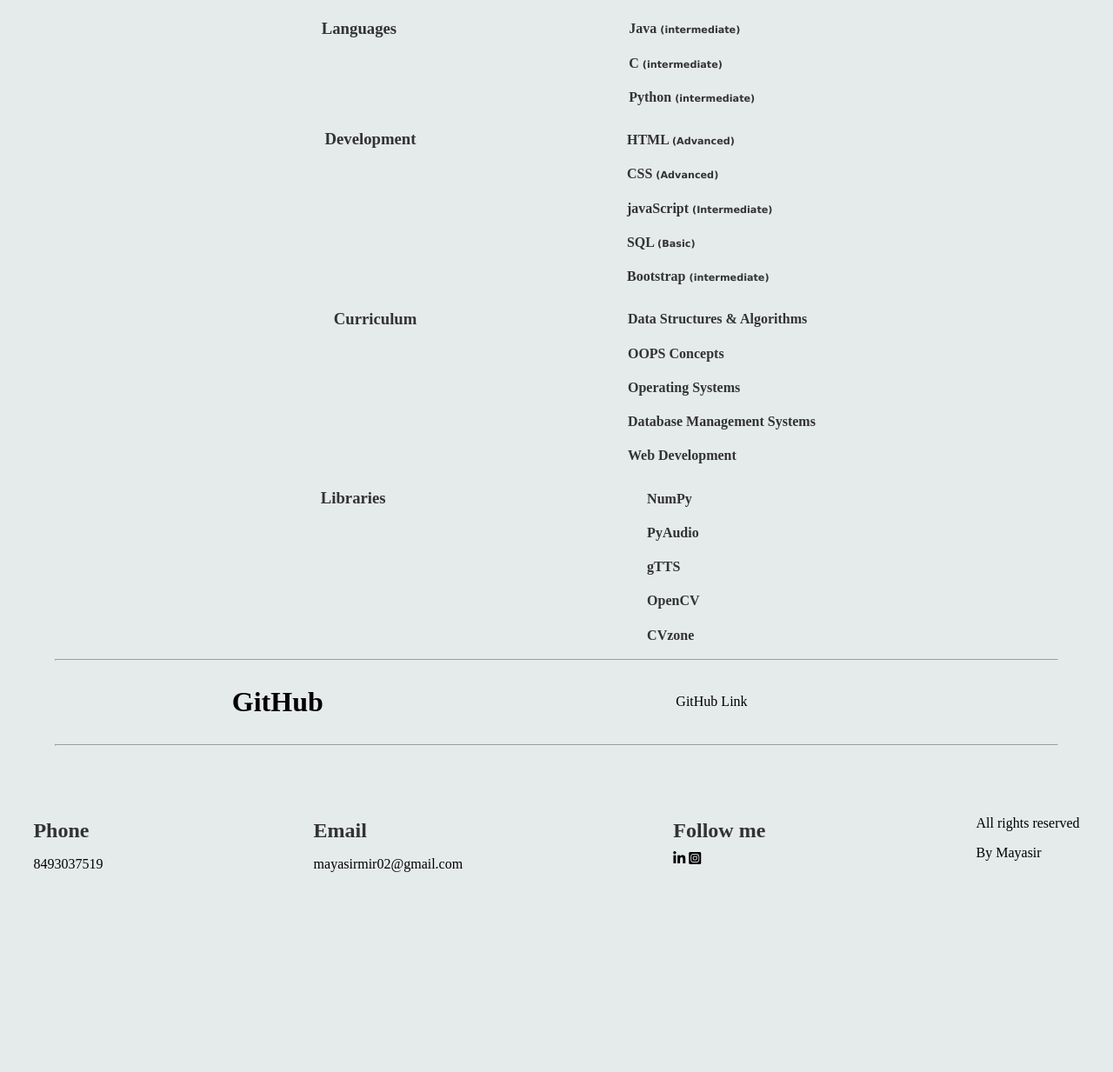
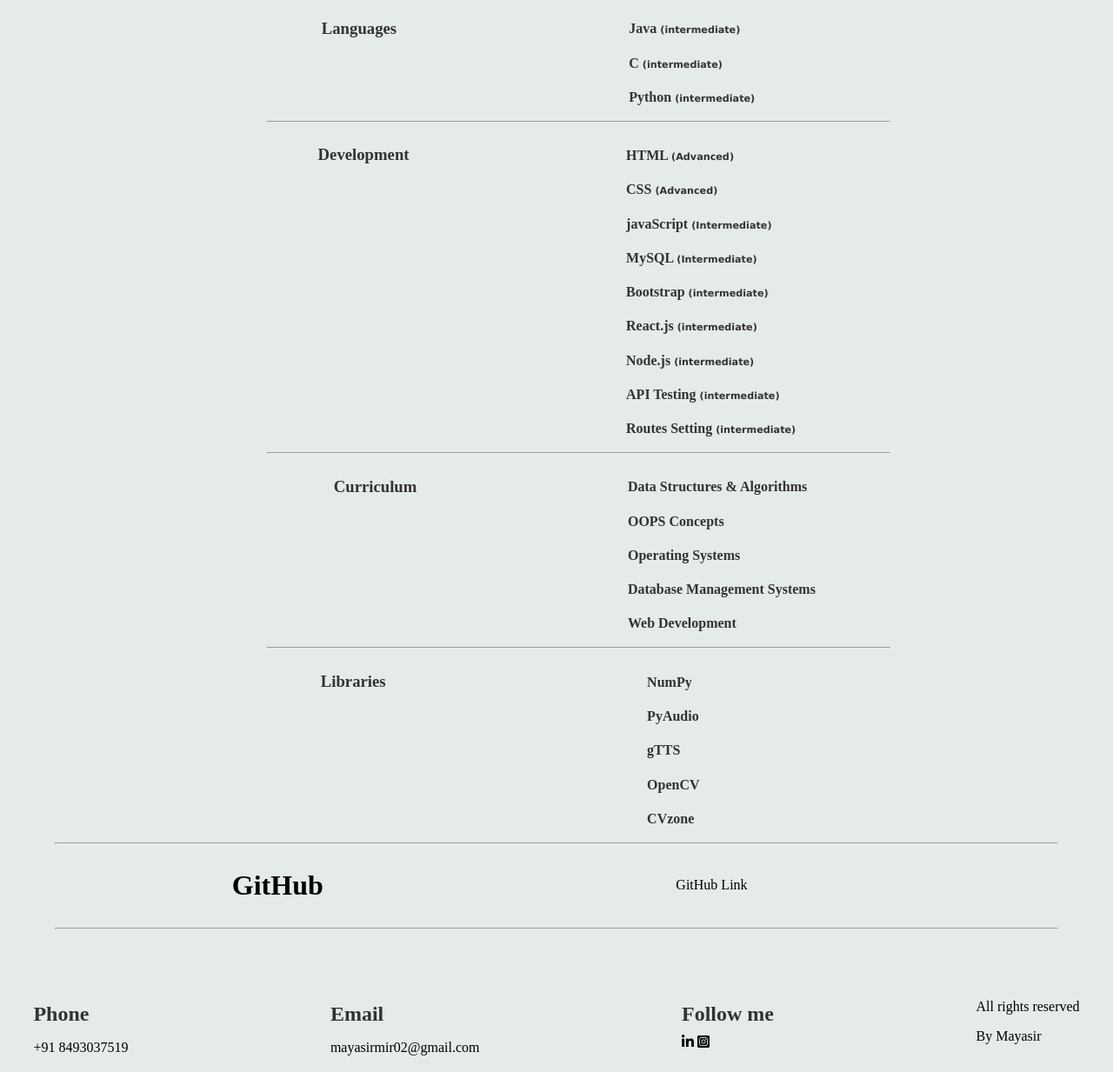
Before and after one commit to MirMayasir/personal-website, a plain HTML site: page education.html in a window 1280 px wide. Shown: the part 751-1984 px from the top of the page at 87% size. Before the commit the page ends 1834 px from the top, so only its background shows below. Drawn offline with Linux system fonts and the light colour scheme.

Commit message:
minor changes

```diff
--- a/education.html
+++ b/education.html
@@ -98,6 +98,8 @@
 
         </div>
 
+        <hr id="hr">
+
         <div class="skill-section development">
             <div>
                 <h3>Development</h3>
@@ -107,11 +109,16 @@
                 <h4>HTML <span>(Advanced)</span></h4>
                 <h4>CSS <span>(Advanced)</span></h4>
                 <h4>javaScript <span>(Intermediate)</span></h4>
-                <h4>SQL <span>(Basic)</span></h4>
+                <h4>MySQL <span>(Intermediate)</span></h4>
                 <h4>Bootstrap <span>(intermediate)</span></h4>
+                <h4>React.js <span>(intermediate)</span></h4>
+                <h4>Node.js <span>(intermediate)</span></h4>
+                <h4>API Testing <span>(intermediate)</span></h4>
+                <h4>Routes Setting <span>(intermediate)</span></h4>
             </div>
 
         </div>
+        <hr id="hr">
 
         <div class="skill-section Curriculum">
             <div>
@@ -128,6 +135,7 @@
             </div>
 
         </div>
+        <hr id="hr">
 
         <div class="skill-section Libraries">
             <div>
@@ -168,7 +176,7 @@
     <div id="footer">
         <div class="phone">
             <h2>Phone</h2>
-            <p>8493037519</p>
+            <p>+91 8493037519</p>
 
         </div>
 
@@ -180,8 +188,12 @@
 
         <div class="follow-me">
             <h2>Follow me</h2>
-            <a href=""><i class="fa-brands fa-linkedin-in"></i></a>
-            <a href=""><i class="fa-brands fa-square-instagram" ></i></a>
+            <a href="https://www.linkedin.com/in/mir-mayasir-505005210/">
+                <i class="fa-brands fa-linkedin-in"></i>
+            </a>
+            <a href="https://instagram.com/mir.mayasir/">
+                <i class="fa-brands fa-square-instagram" ></i>
+            </a>
 
         </div>
 
--- a/styles.css
+++ b/styles.css
@@ -259,11 +259,11 @@ body {
 }
 
 .development-details{
-    margin-left: -22%;
+    margin-left: -12%;
 }
 
 .development h3{
-    margin-left: -66%;
+    margin-left: -48%;
 }
 
 .Curriculum-details{
```
Also changed, not shown: contact.html (+7 -3 lines), experience.html (+4 -1 lines), index.html (+1 -1 lines), projects.html (+18 -3 lines), images/Movie-watchlist.png (added).
